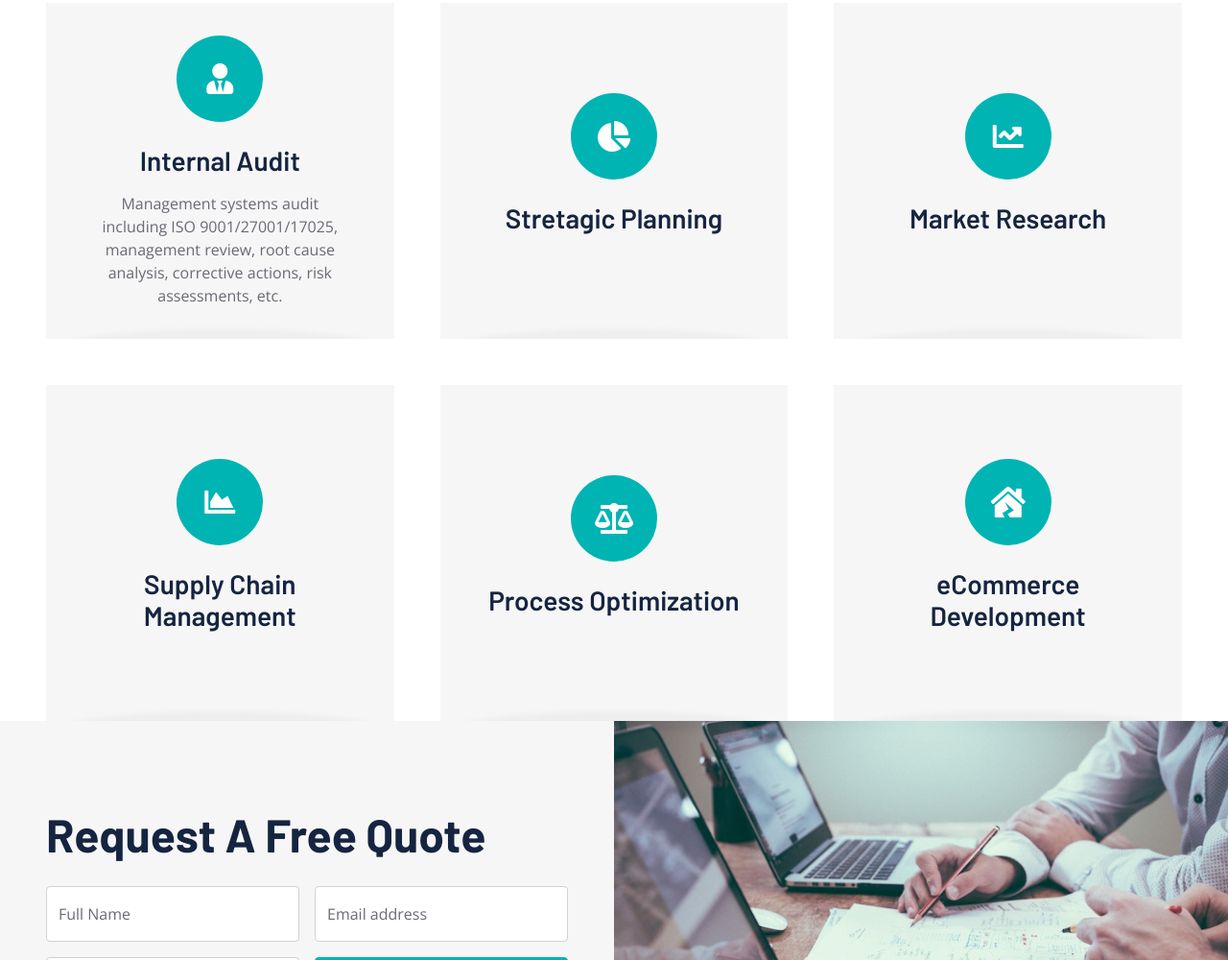
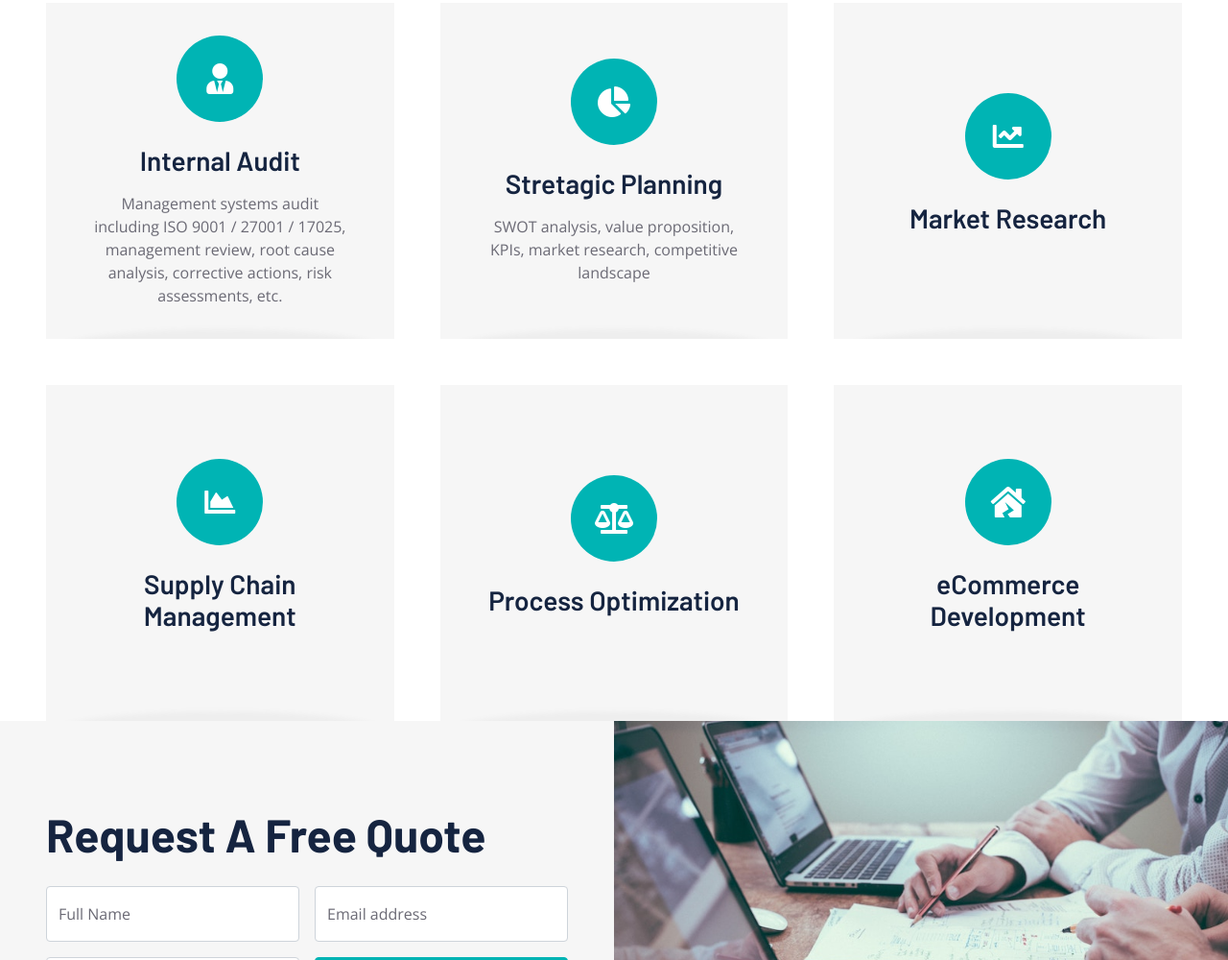
Before and after one commit to glocalinsight/glocalinsight, a plain HTML site: page index.html in a window 1280 px wide. Shown: the part 1696-2696 px from the top of the page at 96% size. Drawn offline with nearby package versions, Linux system fonts and the light colour scheme.

Commit message:
Update index.html

```diff
--- a/index.html
+++ b/index.html
@@ -209,7 +209,7 @@
                         <i class="fa fa-user-tie fa-2x"></i>
                     </div>
                     <h3 class="mb-3">Internal Audit</h3>
-                    <p class="mb-0">Management systems audit including ISO 9001/27001/17025, management review, root cause analysis, corrective actions, risk assessments, etc.</p>
+                    <p class="mb-0">Management systems audit including ISO 9001 / 27001 / 17025, management review, root cause analysis, corrective actions, risk assessments, etc.</p>
                 </div>
             </div>
             <div class="col-lg-4 col-md-6">
@@ -218,7 +218,7 @@
                         <i class="fa fa-chart-pie fa-2x"></i>
                     </div>
                     <h3 class="mb-3">Stretagic Planning</h3>
-                    <p class="mb-0"></p>
+                    <p class="mb-0">SWOT analysis, value proposition, KPIs, market research, competitive landscape</p>
                 </div>
             </div>
             <div class="col-lg-4 col-md-6">
```
